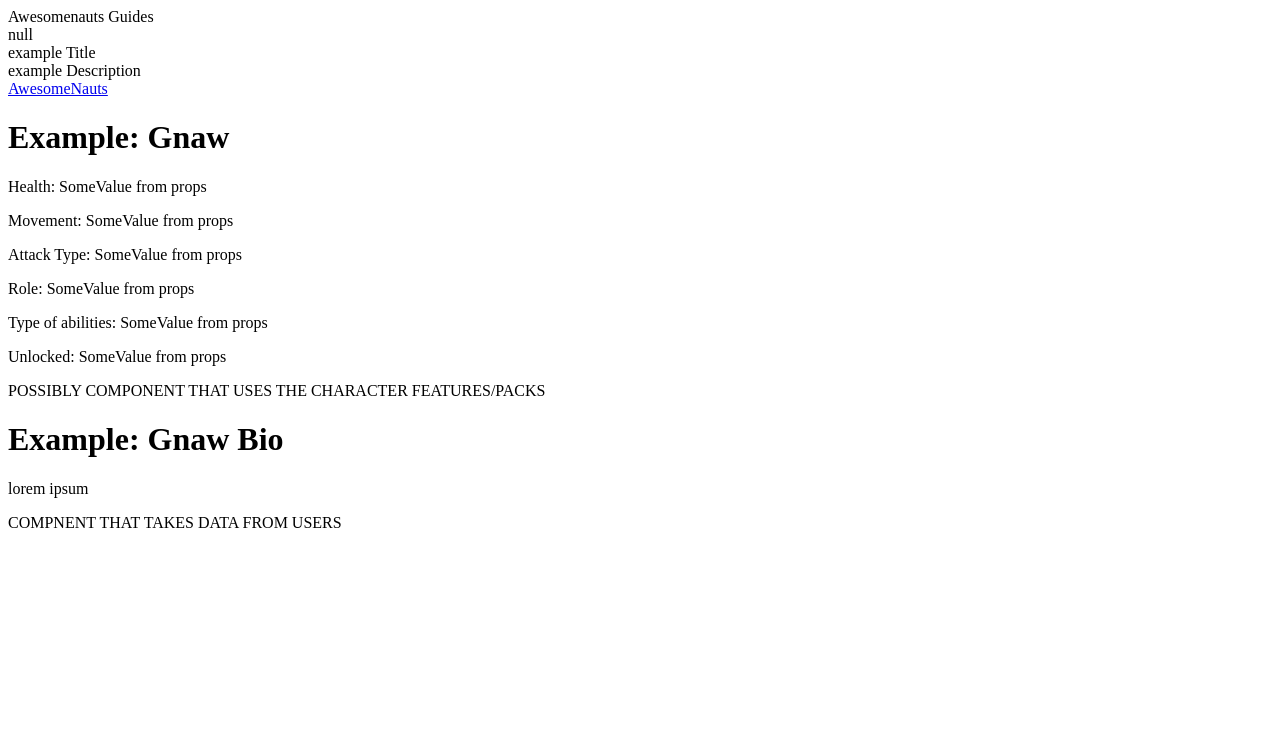
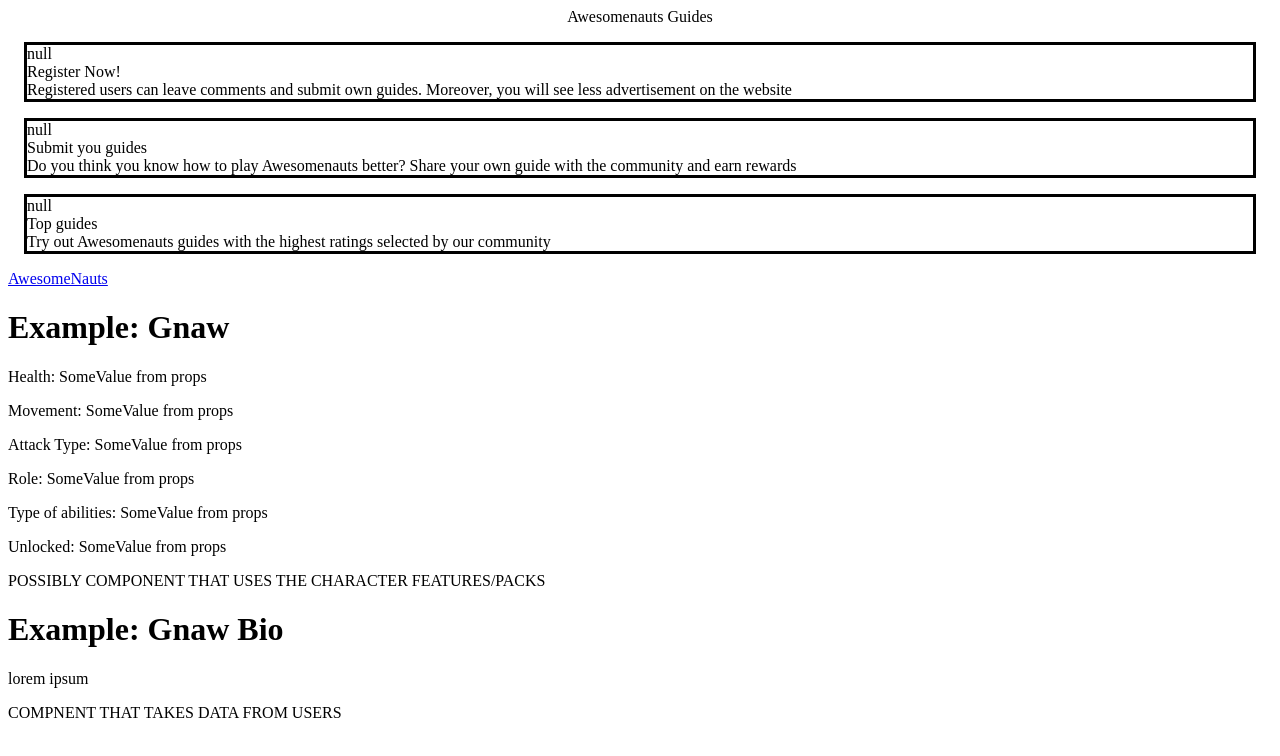
Before and after one commit to ishaaqj/awesomenautbuilds, a React app: page /Awesomenauts in a window 1280 px wide. Shown: the top 756 px of the page. Built offline with nearby package versions, Linux system fonts and the light colour scheme.

Commit message:
added generated components from description array and added quick styling to distinguish in building

```diff
--- a/src/js/HomeInfo/Banner.js
+++ b/src/js/HomeInfo/Banner.js
@@ -3,7 +3,7 @@
 
 const Banner = (props) =>{
     return (
-        <div>
+        <div class="Banner" style={{textAlign: "center"}}>
             Awesomenauts {"\n"}<span>Guides</span>
         </div>
     )
--- a/src/js/HomeInfo/Homepage.js
+++ b/src/js/HomeInfo/Homepage.js
@@ -5,12 +5,31 @@
 
 
 class HomePage extends React.Component{
+
     render(){
-
+        const promoInfo = [
+            {
+                title: "Register Now!",
+                picture: "null",
+                description: "Registered users can leave comments and submit own guides. Moreover, you will see less advertisement on the website"
+            },
+            {
+                title: "Submit you guides",
+                picture: "null",
+                description: "Do you think you know how to play Awesomenauts better? Share your own guide with the community and earn rewards"
+            },
+            {
+                title: "Top guides",
+                picture: "null",
+                description: "Try out Awesomenauts guides with the highest ratings selected by our community"
+            }
+        ];
         return(
             <div className="Homepage">
                 <Banner/>
-                <Promo picture="null" title="example Title" description="example Description"/>
+                {promoInfo.map(el => {
+                    return <Promo picture={el.picture} title={el.title} description={el.description}/>
+                })}
             </div>
         )
     }
--- a/src/js/HomeInfo/Promo.js
+++ b/src/js/HomeInfo/Promo.js
@@ -2,7 +2,7 @@
 
 const Promo = (props) => {
     return (
-        <div>
+        <div class="Promo" style={{border: "solid black", margin: "1rem"}}>
             <div className="promo-picture">{props.picture}</div>
             <div className="promo-title">{props.title}</div>
             <div className="promo-description">{props.description}</div>
```
Also changed, not shown: 1 other file (tests, documents, lock files or other folders).
